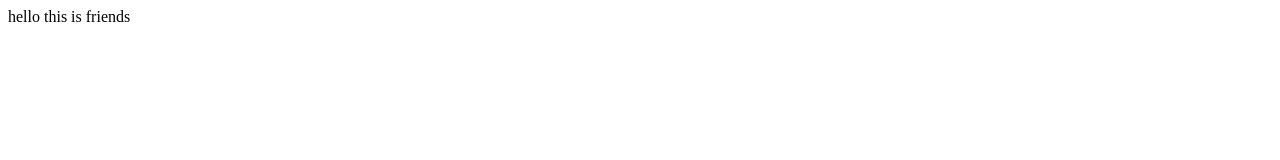
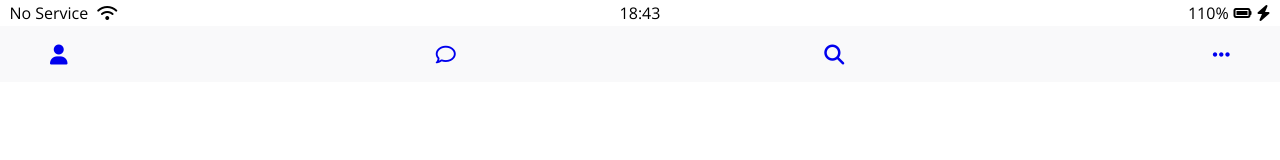
Before and after one commit to ParkSungGyu1/kokoa-clone-2021, a plain HTML site: page friends.html in a window 1280 px wide. Drawn offline with nearby package versions, Linux system fonts and the light colour scheme.

Commit message:
navigation_bar(1)

```diff
--- /dev/null
+++ b/css/components/nav-bar.css
@@ -0,0 +1,9 @@
+.nav {
+  background-color: #f9f9fa;
+  padding: 20px 50px;
+}
+
+.nav__list {
+  display: flex;
+  justify-content: space-between;
+}
--- a/css/styles.css
+++ b/css/styles.css
@@ -1,9 +1,11 @@
 @import url("https://fonts.googleapis.com/css2?family=Open+Sans:wght@400;600&display=swap");
+
 @import "reset.css";
 @import "variables.css";
 
 /*Components*/
 @import "components/satus-bar.css";
+@import "components/nav-bar.css";
 
 /*Screens*/
 @import "screens/login.css";
--- a/friends.html
+++ b/friends.html
@@ -1 +1,37 @@
-hello this is friends
+<!DOCTYPE html>
+<html lang="kr">
+<head>
+    <link rel="stylesheet" href="css/styles.css">
+    <meta charset="UTF-8">
+    <meta http-equiv="X-UA-Compatible" content="IE=edge">
+    <meta name="viewport" content="width=device-width, initial-scale=1.0">
+    <title>Friends - Kokoa Talk</title>
+</head>
+<body>
+    <div class="status-bar">
+        <div class="status-bar__column">
+            <span>No Service</span>
+            <i class="fas fa-wifi"></i>
+
+        </div>
+        <div class="status-bar__column">
+            <span>18:43</span>
+        </div>
+        <div class="status-bar__column">
+            <span>110%</span>
+            <i class="fas fa-battery-full"></i>
+            <i class="fas fa-bolt"></i>
+        </div>
+    </div>
+        <nav class="nav">
+            <ul class="nav__list">
+                <li class="nav__btn"><a class="nav__link" href="friends.html"><i class="fas fa-user fa-lg"></i></a></li>
+                <li class="nav__btn"><a class="nav__link" href="#"><i class="far fa-comment fa-lg"></i></a></li>
+                <li class="nav__btn"><a class="nav__link" href="#"><i class="fas fa-search fa-lg"></i></a></li>
+                <li class="nav__btn"><a class="nav__link" href="#"><i class="fas fa-ellipsis-h fa-lg"></i></a></li>
+            </ul>
+        </nav>
+    </div>
+    <script src="https://kit.fontawesome.com/52f452f2e6.js" crossorigin="anonymous"></script>
+</body>
+</html>
```
